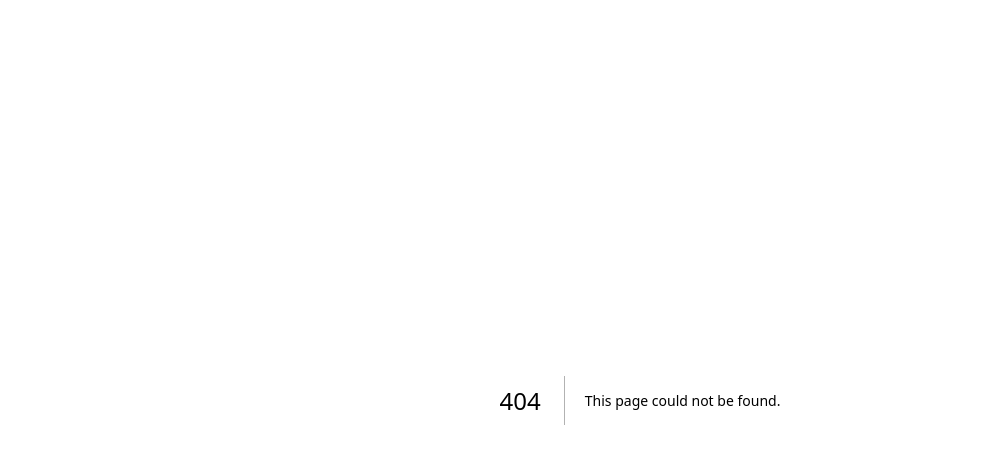
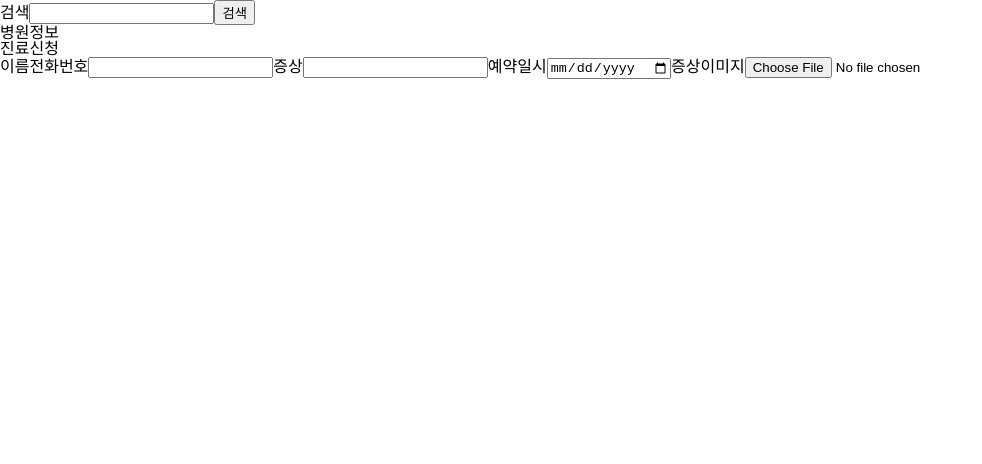
Before and after one commit to chspower1/Life-Semantics, a Next.js app in the folder client/: page /hospital in a window 1280 px wide. Before the commit this address had no page. Shown: the top 464 px of the page, without its empty margins (0-982 px from the left). Built offline with nearby package versions, Linux system fonts and the light colour scheme.

Commit message:
feat(hospital) : 메인 컨텐츠 페이지 레이아웃 잡기

```diff
--- /dev/null
+++ b/client/components/hospital/HospitalItem.tsx
@@ -0,0 +1,4 @@
+const HospitalItem = () => {
+  return <></>;
+};
+export default HospitalItem;
--- /dev/null
+++ b/client/components/hospital/HospitalList.tsx
@@ -0,0 +1,4 @@
+const HospitalList = () => {
+  return <></>;
+};
+export default HospitalList;
--- /dev/null
+++ b/client/pages/hospital.tsx
@@ -0,0 +1,14 @@
+import Details from "@/components/hospital/details/Details";
+import Reservation from "@/components/hospital/reservation/Reservation";
+import Search from "@/components/hospital/search/Search";
+
+const HospitalPage = () => {
+  return (
+    <>
+      <Search />
+      <Reservation />
+      <Details />
+    </>
+  );
+};
+export default HospitalPage;
--- /dev/null
+++ b/client/styles/Hospital.ts
@@ -0,0 +1,3 @@
+import styled from "styled-components";
+
+export const ContentBox = styled.div``;
```
